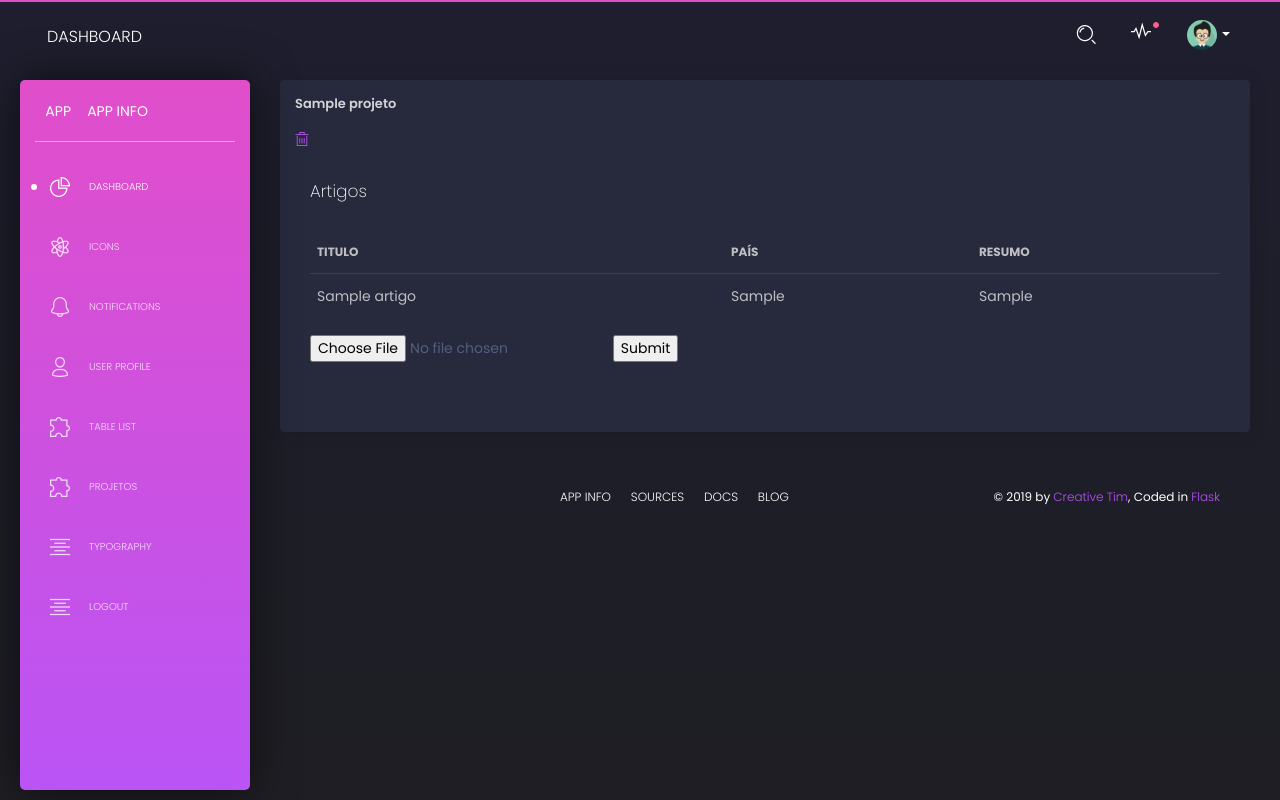
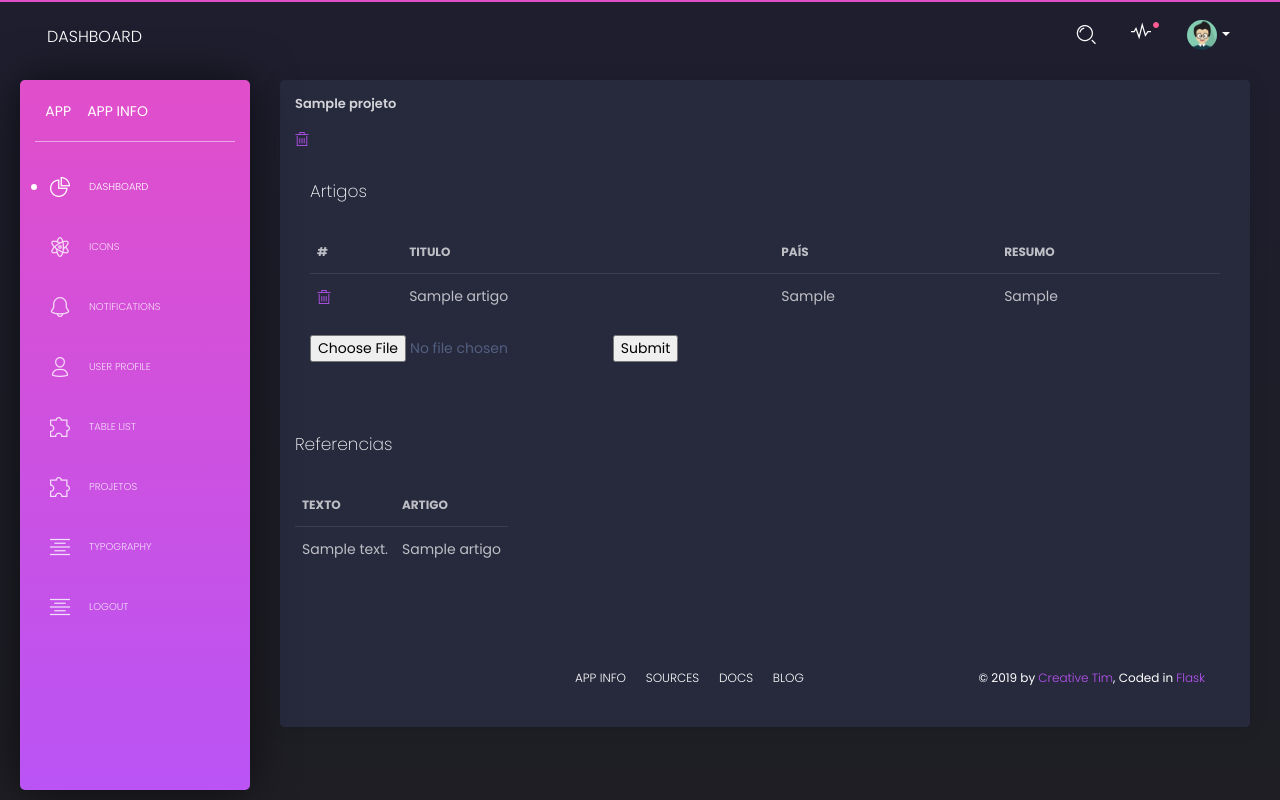
Before and after one commit to TiagoLisboa/Revisor-Autom-tico-de-Literatura, a Flask app: page /1/projeto.html in a window 1280 px wide. Run offline with Flask 2, Linux system fonts and the light colour scheme; a user stored in the database is signed in; tables that the repository leaves empty hold one stand-in row (values such as "Sample post"); some libraries are stand-ins or nearby versions.

Commit message:
remover artigo

```diff
--- a/app/templates/layouts/default.html
+++ b/app/templates/layouts/default.html
@@ -64,6 +64,20 @@
   <script>
     $(document).ready(function() {
       $().ready(function() {
+        $(".remover-artigo").on('click', function (ev) {
+          ev.preventDefault()
+          const r = confirm('deseja excluir este artigo?')
+          if (r) {
+            const artigo = $(this).data('artigo')
+            $.get("/artigo/" + artigo + "/delete", function (data) {
+              location.reload()
+            })
+          } else {
+
+          }
+        })
+
+
         $sidebar = $('.sidebar');
         $navbar = $('.navbar');
         $main_panel = $('.main-panel');
@@ -173,6 +187,10 @@
     });
   </script>
   <script>
+
+  </script>
+
+  <script>
     $(document).ready(function() {
       // Javascript method's body can be found in assets/js/demos.js
       demo.initDashboardPageCharts();
--- a/app/templates/pages/projeto.html
+++ b/app/templates/pages/projeto.html
@@ -24,6 +24,9 @@
                               <thead class=" text-primary">
                                 <tr>
                                   <th>
+                                    #
+                                  </th>
+                                  <th>
                                     Titulo
                                   </th>
                                   <th>
@@ -37,6 +40,9 @@
                               <tbody>
                                 {% for artigo in projeto.artigos %}
                                   <tr>
+                                    <td>
+                                      <a class="remover-artigo" data-artigo="{{artigo.id}}" href=""><i class="tim-icons icon-trash-simple"></i></a>
+                                    </td>
                                     <td>
                                       {{ artigo.titulo }}
                                     </td>
@@ -70,7 +76,43 @@
 
 
 
-
+                    <div class="content">
+                      <div class="row">
+                        <div class="col-md-12">
+                          <div class="card card-plain">
+                            <div class="card-header">
+                              <h4 class="card-title"> Referencias </h4>
+                            </div>
+                            <div class="card-body">
+                              <div class="table-responsive">
+                                <table class="table " id="">
+                                  <thead class=" text-primary">
+                                    <tr>
+                                      <th>
+                                        Texto
+                                      </th>
+                                      <th>
+                                        Artigo
+                                      </th>
+                                    </tr>
+                                  </thead>
+                                  <tbody>
+                                    {% for referencia in projeto.referencias %}
+                                      <tr>
+                                        <td>
+                                          {{ referencia.texto }}
+                                        </td>
+                                        <td>
+                                          {{ referencia.artigo.titulo }}
+                                        </td>
+                                      </tr>
+                                    {% endfor %}
+                                 </tbody>
+                                </table>
+                              </div>
+                            </div>
+                          </div>
+                        </div>
 
 
 
@@ -85,3 +127,16 @@
             </div>
           </div>
         </div>
+
+  <script>
+        $(".remover-artigo").on('click', function (ev) {
+          ev.preventDefault();
+          console.log("caralho")
+          let r = confirm('deseja excluir este artigo?')
+          if (r) {
+            //$.get("/artigo/")
+          } else {
+
+          }
+        })
+  </script>
--- a/app/views.py
+++ b/app/views.py
@@ -15,7 +15,7 @@ from app  import app
 from flask       import url_for, redirect, render_template, flash, g, session, jsonify, request, send_from_directory
 from flask_login import login_user, logout_user, current_user, login_required
 from app         import app, lm, db, bc
-from . models    import User, Projeto, Artigo
+from . models    import User, Projeto, Artigo, Referencia
 from . common    import COMMON, STATUS
 from . assets    import *
 from . forms     import LoginForm, RegisterForm, ProjetoForm, ArtigoUploadForm
@@ -190,10 +190,28 @@ def artigo_upload(projeto_id):
                         projeto_id=projeto_id)
         db.session.add(artigo)
         db.session.commit()
+
+        for _ in range(0, random.randint(5, 10)):
+            referencia = Referencia(texto=''.join(random.choice(string.ascii_uppercase + string.digits) for _ in range(5)),
+                                    artigo_id=artigo.id,
+                                    projeto_id=projeto_id)
+            db.session.add(referencia)
+            db.session.commit()
+
+
         flash('Seu artigo foi criado')
 
         return redirect('{}/projeto.html'.format(projeto_id))
 
+
+@app.route('/artigo/<artigo_id>/delete', methods=['GET'])
+@login_required
+def artigo_delete(artigo_id):
+    artigo = Artigo.query.get(artigo_id)
+    projeto_id = artigo.projeto.id
+    db.session.delete(artigo)
+    db.session.commit()
+    return redirect('{}/projeto.html'.format(projeto_id))
 
 @app.route('/form_projetos.html', methods=['GET', 'POST'])
 @login_required
```
Also changed, not shown: app/models.py (+12 -4 lines), 3 other files.
